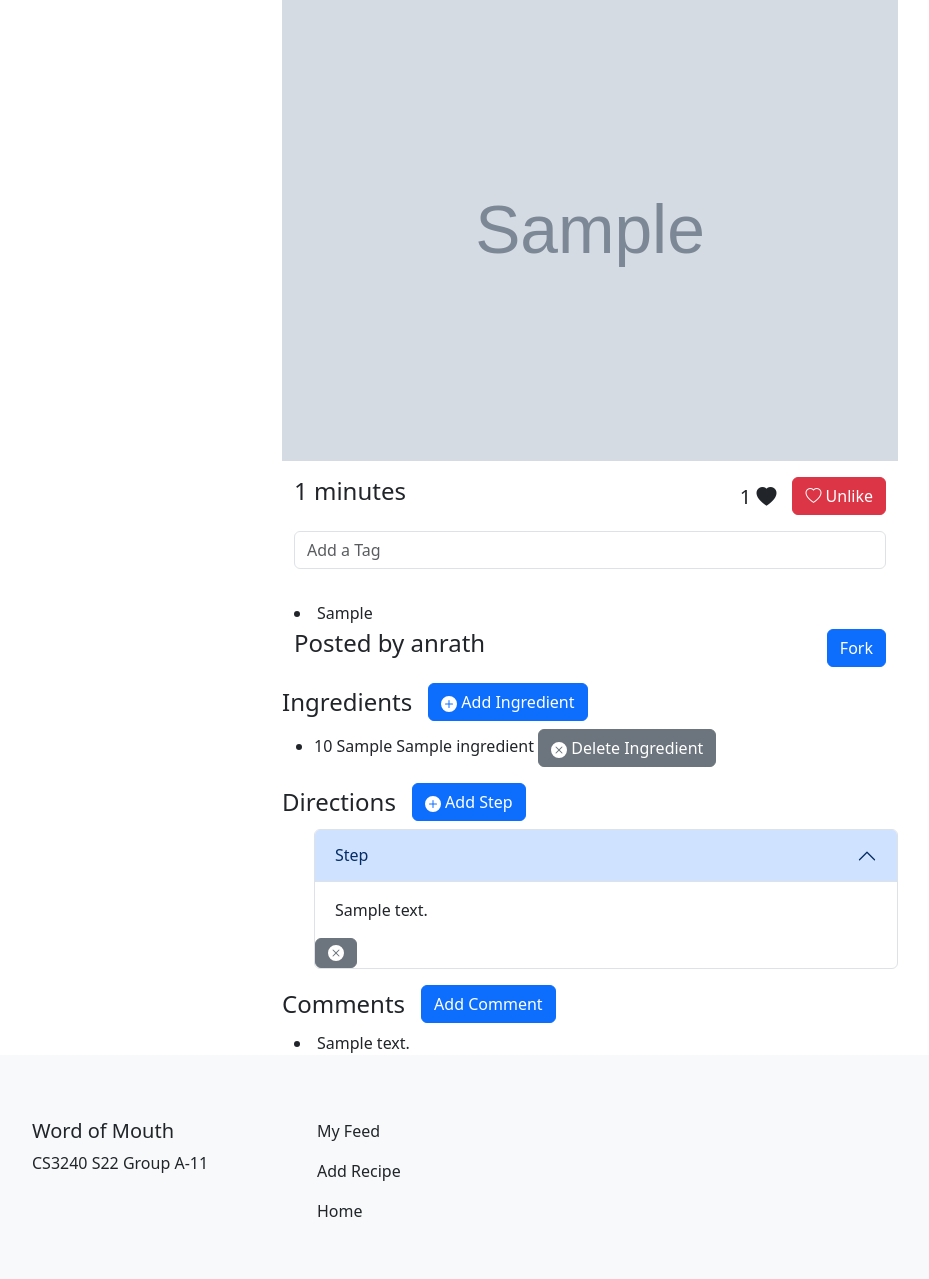
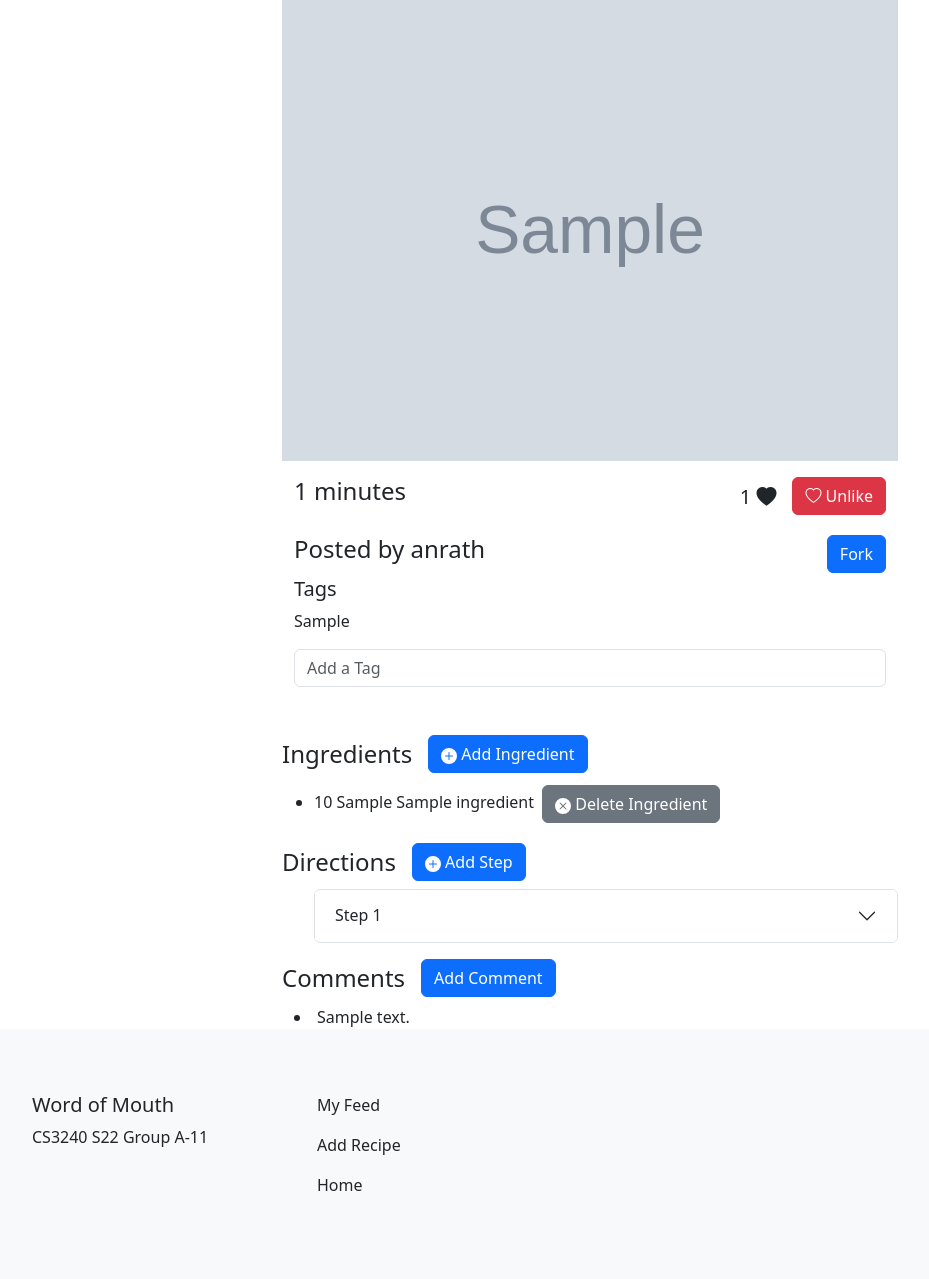
Before and after one commit to uva-cs3240-s22/group-project-a-11, a Django app: page /recipe/1 in a window 1280 px wide. Shown: the part 129-1408 px from the top of the page, without its empty margins (50-979 px from the left). After the commit the page ends 1320 px from the top, so only its background shows below. Run offline with Django 4.2, Linux system fonts and the light colour scheme; a user stored in the database is signed in; data comes from the database, SQL or seed files in the repository; tables that the repository leaves empty hold one stand-in row (values such as "Sample post"); grey boxes marked "Sample" are stand-in pictures; some libraries are stand-ins or nearby versions.

Commit message:
cleaned up recipe template

```diff
--- a/home/templates/recipe.html
+++ b/home/templates/recipe.html
@@ -76,15 +76,6 @@
                 {% endif %}
             </form>
         </div>
-            <form method="POST">
-                {% csrf_token %}
-                <div class="input-group mb-3">
-                    <input type="text" class="form-control" placeholder="Add a Tag" name="tag_add">
-                </div>
-            </form>
-            {% for tag in recipe.tag_set.all %}
-                <li>{{tag.tag}}</li>
-            {% endfor %}
     </div>
     <div class="row mt-1">
         <div class="col"><h4>Posted by {{ recipe.writer }} </h4></div>
@@ -95,6 +86,22 @@
                 </button>
             </a>
         </div>
+    </div>
+    <div class="row mt-1">
+        <h5>Tags</h5>
+        <p>
+        {% for tag in recipe.tag_set.all %}
+            {{tag.tag}}{% if not forloop.last %}, {% endif %}
+        {% endfor %}
+        </p>
+        {% if user.username == recipe.writer.username %}
+        <form method="POST">
+            {% csrf_token %}
+            <div class="input-group mb-3">
+                <input type="text" class="form-control" placeholder="Add a Tag" name="tag_add">
+            </div>
+        </form>
+        {% endif %}
     </div>
 </div>
 
@@ -119,7 +126,7 @@
         <li>{{ingredient.quantity}} {{ingredient.units}} {{ingredient.name}}
             {% if user.username == recipe.writer.username %}
                 <a href="{% url 'delete-ingredient' recipe.id ingredient.id %}" >
-                        <button type="button" class="btn btn-secondary" onclick="return confirm('Are you sure you would like to delete this ingredient?')">
+                    <button type="button" class="btn btn-secondary m-1" onclick="return confirm('Are you sure you would like to delete this ingredient?')">
                         <svg xmlns="http://www.w3.org/2000/svg" width="16" height="16" fill="currentColor" class="bi bi-x-circle-fill" viewBox="0 0 16 16">
                             <path d="M16 8A8 8 0 1 1 0 8a8 8 0 0 1 16 0zM5.354 4.646a.5.5 0 1 0-.708.708L7.293 8l-2.647 2.646a.5.5 0 0 0 .708.708L8 8.707l2.646 2.647a.5.5 0 0 0 .708-.708L8.707 8l2.647-2.646a.5.5 0 0 0-.708-.708L8 7.293 5.354 4.646z"></path>
                         </svg>
@@ -146,26 +153,30 @@
     <div class="accordion" id="stepAccordion">
         {% for step in recipe.step_set.all %}
             <div class="accordion-item">
-                    <h2 class="accordion-header" >
-                        <button class="accordion-button" type="button" data-bs-toggle="collapse" data-bs-target="#collapseOne" aria-expanded="true" aria-controls="collapseOne">
-                            Step
+                <h2 class="accordion-header">
+                    <button class="accordion-button collapsed" type="button" data-bs-toggle="collapse" data-bs-target="#collapse{{ forloop.counter }}" aria-expanded="false" aria-controls="collapseOne">
+                        Step {{ forloop.counter }}
                     </button>
                 </h2>
-                    <div id="collapseOne" class="accordion-collapse collapse show" aria-labelledby="headingOne" data-bs-parent="#accordionExample">
-                        <div class="accordion-body">
-                            {{step.text}}
-                        </div>
-                    </div>
+                <div id="collapse{{ forloop.counter }}" class="accordion-collapse collapse collapsed" aria-labelledby="heading{{ forloop.counter }}" data-bs-parent="#accordionExample">
+                    <div class="accordion-body d-flex flex-direction-row justify-content-between">
+                        <div>{{step.text}}</div>
                         {% if user.username == recipe.writer.username %}
+                            <div>
                                 <a href="{% url 'delete-step' recipe.id step.id %}">
                                     <button type="button" class="btn btn-secondary" onclick="return confirm('Are you sure you would like to delete this step?')">
                                         <svg xmlns="http://www.w3.org/2000/svg" width="16" height="16" fill="currentColor" class="bi bi-x-circle-fill" viewBox="0 0 16 16">
                                             <path d="M16 8A8 8 0 1 1 0 8a8 8 0 0 1 16 0zM5.354 4.646a.5.5 0 1 0-.708.708L7.293 8l-2.647 2.646a.5.5 0 0 0 .708.708L8 8.707l2.646 2.647a.5.5 0 0 0 .708-.708L8.707 8l2.647-2.646a.5.5 0 0 0-.708-.708L8 7.293 5.354 4.646z"></path>
                                         </svg>
+                                        Delete Step
                                         <span class="visually-hidden">Button</span>
                                     </button>
                                 </a>
+                            </div>
                         {% endif %}
+                    </div>
+                </div>
+
             </div>
         {% endfor %}
     </div>
```
Lines whose indentation alone changed are shown as unchanged.
